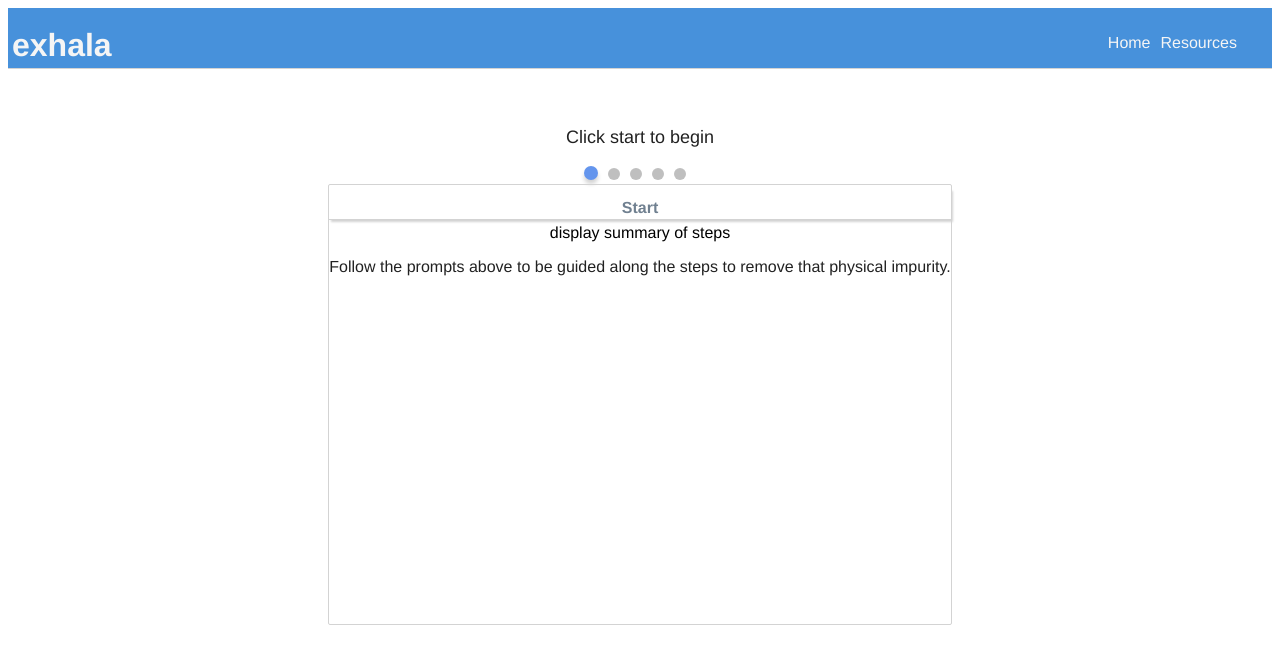
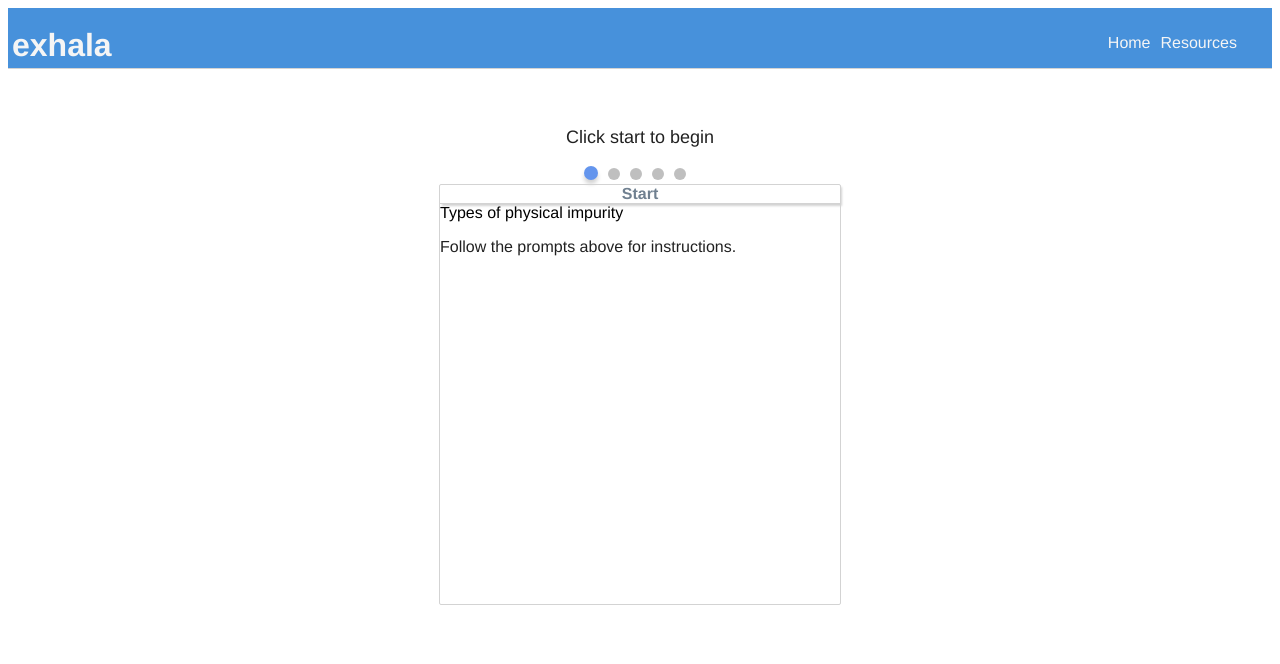
Before and after one commit to p-adams/exala, a Vue app: page /#/start in a window 1280 px wide. Shown: the top 664 px of the page. Built offline with nearby package versions, Linux system fonts and the light colour scheme.

Commit message:
fix card styling

```diff
--- a/src/App.vue
+++ b/src/App.vue
@@ -29,6 +29,11 @@ $primary-light: #4791db;
 }
 main {
   height: 400px;
+}
+ul {
+  padding: 0;
+  margin: 0;
+  list-style: none;
 }
 nav {
   height: 60px;
--- a/src/components/ContentCard.vue
+++ b/src/components/ContentCard.vue
@@ -21,28 +21,33 @@ export default {
 <style scoped lang="scss">
 .content-card-container {
   cursor: pointer;
-  display: grid;
+  display: flex;
+  flex-direction: column;
   border: 1px solid lightgray;
   border-radius: 2px;
   height: 100%;
   min-width: 400px;
-}
-.content-card-container:hover {
-  border: 1px solid lightskyblue;
-  box-shadow: 5px 3px 3px lightgray;
-}
   header {
     color: slategray;
     text-transform: capitalize;
-  padding: 10px;
     border-bottom: 1px solid lightgray;
     box-shadow: 2px 2px 2px lightgray;
     height: 25%;
     font-weight: bold;
+    width: 100%;
     .header-text {
       display: flex;
       align-items: center;
       justify-content: center;
     }
   }
+  main {
+    text-align: left;
+    width: 100%;
+  }
+  &:hover {
+    border: 1px solid lightskyblue;
+    box-shadow: 5px 3px 3px lightgray;
+  }
+}
 </style>
--- a/src/components/Start.vue
+++ b/src/components/Start.vue
@@ -2,12 +2,11 @@
   <content-card>
     <template v-slot:header> Start </template>
     <template v-slot:content>
-      display summary of steps
-      <p>
-        Follow the prompts above to be guided along the steps to remove that
-        physical impurity.
-      </p></template
-    >
+      <ul>
+        <li>Types of physical impurity</li>
+      </ul>
+      <p>Follow the prompts above for instructions.</p>
+    </template>
   </content-card>
 </template>
 
```
Lines whose indentation alone changed are shown as unchanged.
